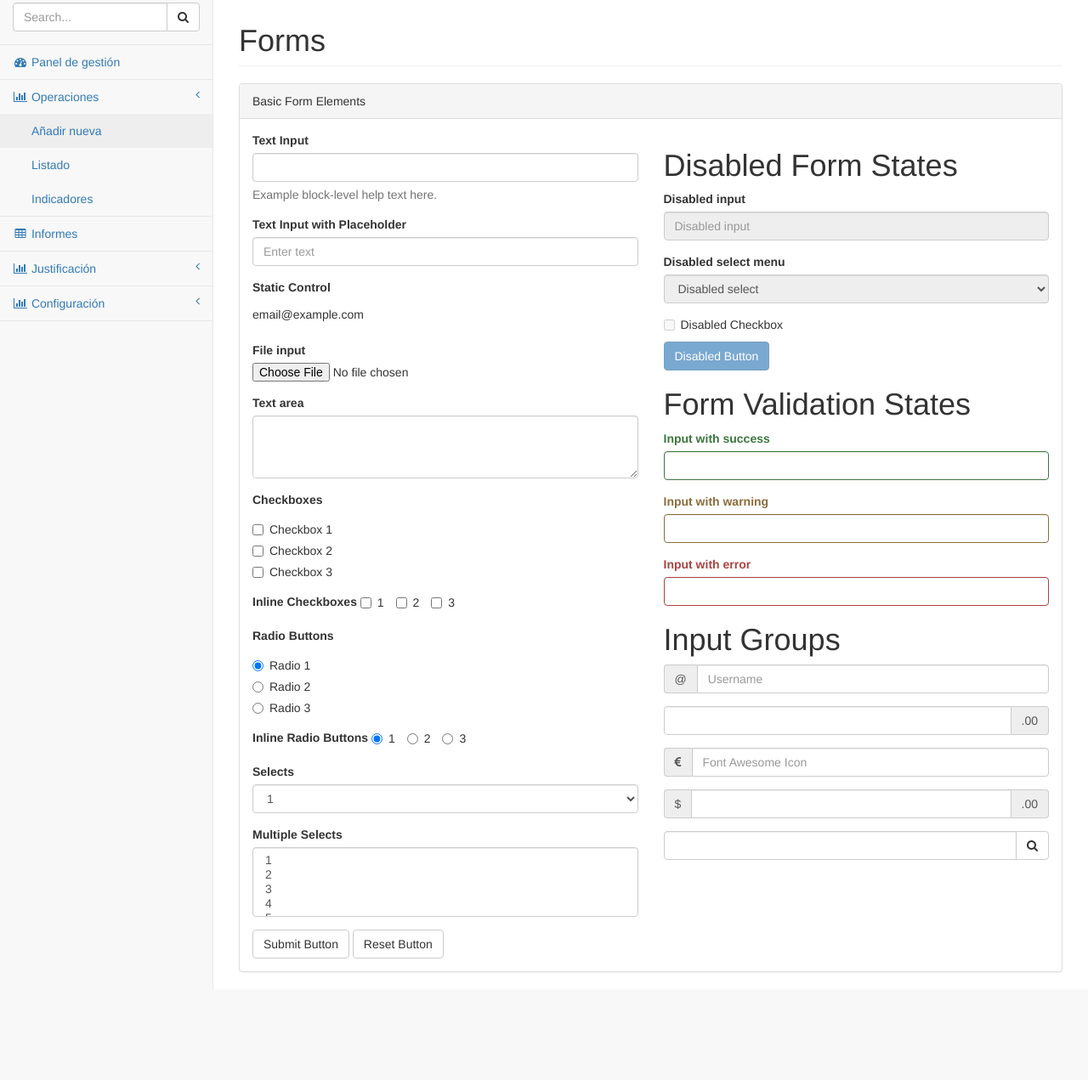
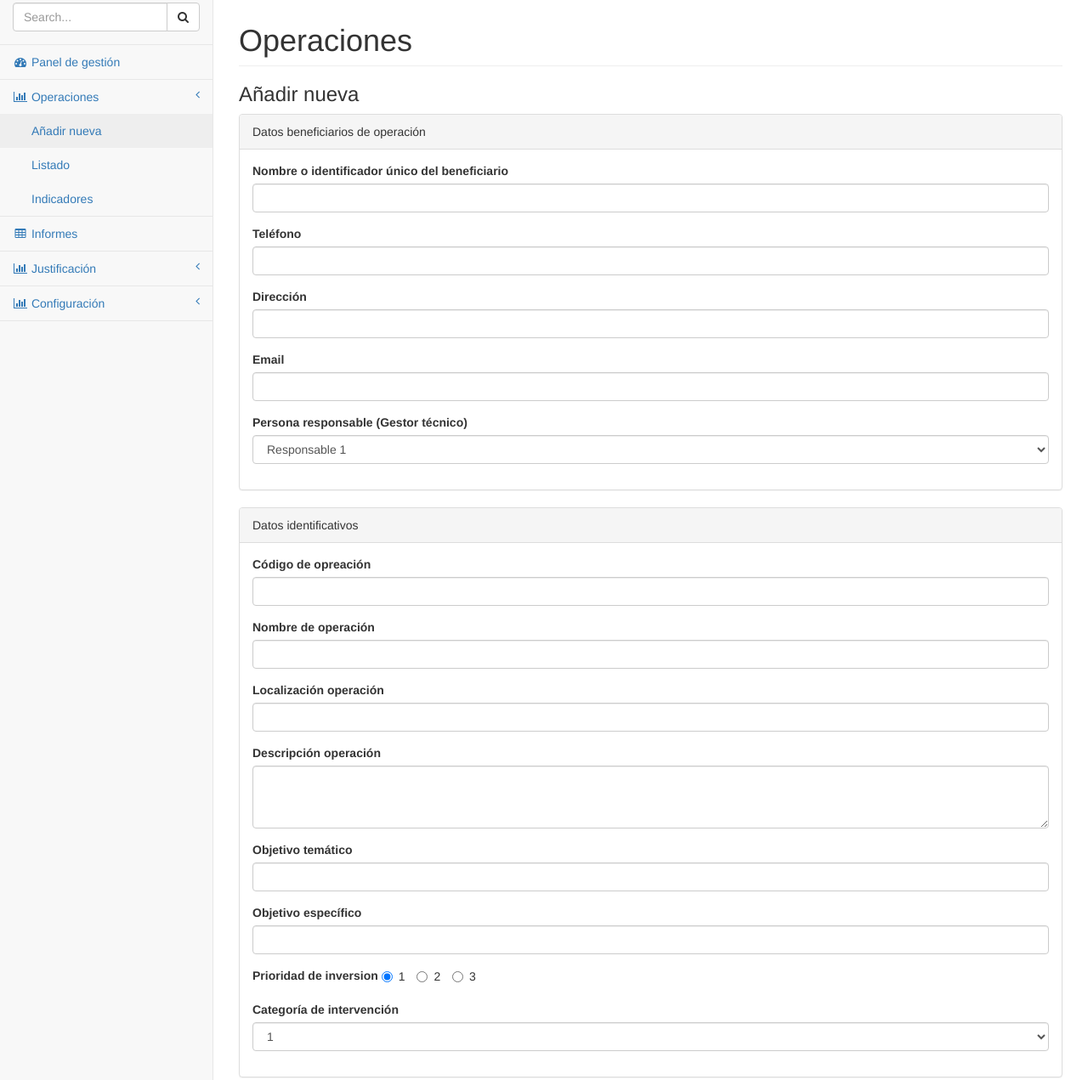
Before and after one commit to U-SPACE-Spain/demo, a plain HTML site: page nueva-operacion.html in a window 1280 px wide. Shown: the part 63-1334 px from the top of the page at 85% size. Before the commit the page ends 1227 px from the top, so only its background shows below. Drawn offline with Linux system fonts and the light colour scheme.

Commit message:
Update form to add new operacion

```diff
--- a/nueva-operacion.html
+++ b/nueva-operacion.html
@@ -207,191 +207,50 @@
         <div id="page-wrapper">
             <div class="row">
                 <div class="col-lg-12">
-                    <h1 class="page-header">Forms</h1>
+                    <h1 class="page-header">Operaciones</h1>
+                    <h3>Añadir nueva</h3>
                 </div>
                 <!-- /.col-lg-12 -->
             </div>
-            <!-- /.row -->
+<!-- /.row -->
             <div class="row">
                 <div class="col-lg-12">
                     <div class="panel panel-default">
                         <div class="panel-heading">
-                            Basic Form Elements
+                            Datos beneficiarios de operación
                         </div>
                         <div class="panel-body">
                             <div class="row">
-                                <div class="col-lg-6">
+                                <div class="col-lg-12">
                                     <form role="form">
                                         <div class="form-group">
-                                            <label>Text Input</label>
+                                            <label>Nombre o identificador único del beneficiario</label>
                                             <input class="form-control">
-                                            <p class="help-block">Example block-level help text here.</p>
                                         </div>
                                         <div class="form-group">
-                                            <label>Text Input with Placeholder</label>
-                                            <input class="form-control" placeholder="Enter text">
+                                            <label>Teléfono</label>
+                                            <input class="form-control">
                                         </div>
                                         <div class="form-group">
-                                            <label>Static Control</label>
-                                            <p class="form-control-static">email@example.com</p>
+                                            <label>Dirección</label>
+                                            <input class="form-control">
                                         </div>
                                         <div class="form-group">
-                                            <label>File input</label>
-                                            <input type="file">
+                                            <label>Email</label>
+                                            <input class="form-control">
                                         </div>
                                         <div class="form-group">
-                                            <label>Text area</label>
-                                            <textarea class="form-control" rows="3"></textarea>
-                                        </div>
-                                        <div class="form-group">
-                                            <label>Checkboxes</label>
-                                            <div class="checkbox">
-                                                <label>
-                                                    <input type="checkbox" value="">Checkbox 1
-                                                </label>
-                                            </div>
-                                            <div class="checkbox">
-                                                <label>
-                                                    <input type="checkbox" value="">Checkbox 2
-                                                </label>
-                                            </div>
-                                            <div class="checkbox">
-                                                <label>
-                                                    <input type="checkbox" value="">Checkbox 3
-                                                </label>
-                                            </div>
-                                        </div>
-                                        <div class="form-group">
-                                            <label>Inline Checkboxes</label>
-                                            <label class="checkbox-inline">
-                                                <input type="checkbox">1
-                                            </label>
-                                            <label class="checkbox-inline">
-                                                <input type="checkbox">2
-                                            </label>
-                                            <label class="checkbox-inline">
-                                                <input type="checkbox">3
-                                            </label>
-                                        </div>
-                                        <div class="form-group">
-                                            <label>Radio Buttons</label>
-                                            <div class="radio">
-                                                <label>
-                                                    <input type="radio" name="optionsRadios" id="optionsRadios1" value="option1" checked>Radio 1
-                                                </label>
-                                            </div>
-                                            <div class="radio">
-                                                <label>
-                                                    <input type="radio" name="optionsRadios" id="optionsRadios2" value="option2">Radio 2
-                                                </label>
-                                            </div>
-                                            <div class="radio">
-                                                <label>
-                                                    <input type="radio" name="optionsRadios" id="optionsRadios3" value="option3">Radio 3
-                                                </label>
-                                            </div>
-                                        </div>
-                                        <div class="form-group">
-                                            <label>Inline Radio Buttons</label>
-                                            <label class="radio-inline">
-                                                <input type="radio" name="optionsRadiosInline" id="optionsRadiosInline1" value="option1" checked>1
-                                            </label>
-                                            <label class="radio-inline">
-                                                <input type="radio" name="optionsRadiosInline" id="optionsRadiosInline2" value="option2">2
-                                            </label>
-                                            <label class="radio-inline">
-                                                <input type="radio" name="optionsRadiosInline" id="optionsRadiosInline3" value="option3">3
-                                            </label>
-                                        </div>
-                                        <div class="form-group">
-                                            <label>Selects</label>
+                                            <label>Persona responsable (Gestor técnico)</label>
                                             <select class="form-control">
-                                                <option>1</option>
-                                                <option>2</option>
-                                                <option>3</option>
-                                                <option>4</option>
-                                                <option>5</option>
+                                                <option>Responsable 1</option>
+                                                <option>Responsable 2</option>
+                                                <option>Responsable 3</option>
+                                                <option>Responsable 4</option>
+                                                <option>Responsable 5</option>
                                             </select>
                                         </div>
-                                        <div class="form-group">
-                                            <label>Multiple Selects</label>
-                                            <select multiple class="form-control">
-                                                <option>1</option>
-                                                <option>2</option>
-                                                <option>3</option>
-                                                <option>4</option>
-                                                <option>5</option>
-                                            </select>
-                                        </div>
-                                        <button type="submit" class="btn btn-default">Submit Button</button>
-                                        <button type="reset" class="btn btn-default">Reset Button</button>
-                                    </form>
-                                </div>
-                                <!-- /.col-lg-6 (nested) -->
-                                <div class="col-lg-6">
-                                    <h1>Disabled Form States</h1>
-                                    <form role="form">
-                                        <fieldset disabled>
-                                            <div class="form-group">
-                                                <label for="disabledSelect">Disabled input</label>
-                                                <input class="form-control" id="disabledInput" type="text" placeholder="Disabled input" disabled>
-                                            </div>
-                                            <div class="form-group">
-                                                <label for="disabledSelect">Disabled select menu</label>
-                                                <select id="disabledSelect" class="form-control">
-                                                    <option>Disabled select</option>
-                                                </select>
-                                            </div>
-                                            <div class="checkbox">
-                                                <label>
-                                                    <input type="checkbox">Disabled Checkbox
-                                                </label>
-                                            </div>
-                                            <button type="submit" class="btn btn-primary">Disabled Button</button>
-                                        </fieldset>
-                                    </form>
-                                    <h1>Form Validation States</h1>
-                                    <form role="form">
-                                        <div class="form-group has-success">
-                                            <label class="control-label" for="inputSuccess">Input with success</label>
-                                            <input type="text" class="form-control" id="inputSuccess">
-                                        </div>
-                                        <div class="form-group has-warning">
-                                            <label class="control-label" for="inputWarning">Input with warning</label>
-                                            <input type="text" class="form-control" id="inputWarning">
-                                        </div>
-                                        <div class="form-group has-error">
-                                            <label class="control-label" for="inputError">Input with error</label>
-                                            <input type="text" class="form-control" id="inputError">
-                                        </div>
-                                    </form>
-                                    <h1>Input Groups</h1>
-                                    <form role="form">
-                                        <div class="form-group input-group">
-                                            <span class="input-group-addon">@</span>
-                                            <input type="text" class="form-control" placeholder="Username">
-                                        </div>
-                                        <div class="form-group input-group">
-                                            <input type="text" class="form-control">
-                                            <span class="input-group-addon">.00</span>
-                                        </div>
-                                        <div class="form-group input-group">
-                                            <span class="input-group-addon"><i class="fa fa-eur"></i>
-                                            </span>
-                                            <input type="text" class="form-control" placeholder="Font Awesome Icon">
-                                        </div>
-                                        <div class="form-group input-group">
-                                            <span class="input-group-addon">$</span>
-                                            <input type="text" class="form-control">
-                                            <span class="input-group-addon">.00</span>
-                                        </div>
-                                        <div class="form-group input-group">
-                                            <input type="text" class="form-control">
-                                            <span class="input-group-btn">
-                                                <button class="btn btn-default" type="button"><i class="fa fa-search"></i>
-                                                </button>
-                                            </span>
-                                        </div>
+<!--                                         <button type="submit" class="btn btn-default">Submit Button</button>
+                                        <button type="reset" class="btn btn-default">Reset Button</button> -->
                                     </form>
                                 </div>
                                 <!-- /.col-lg-6 (nested) -->
@@ -404,9 +263,184 @@
                 </div>
                 <!-- /.col-lg-12 -->
             </div>
+          <div class="row">
+                <div class="col-lg-12">
+                    <div class="panel panel-default">
+                        <div class="panel-heading">
+                            Datos identificativos
+                        </div>
+                        <div class="panel-body">
+                            <div class="row">
+                                <div class="col-lg-12">
+                                    <form role="form">
+                                        <div class="form-group">
+                                            <label>Código de opreación</label>
+                                            <input class="form-control">
+                                        </div>
+                                        <div class="form-group">
+                                            <label>Nombre de operación</label>
+                                            <input class="form-control">
+                                        </div>
+                                        <div class="form-group">
+                                            <label>Localización operación</label>
+                                            <input class="form-control">
+                                        </div>
+                                        <div class="form-group">
+                                            <label>Descripción operación</label>
+                                            <textarea class="form-control" rows="3"></textarea>
+                                        </div>
+                                        <div class="form-group">
+                                            <label>Objetivo temático</label>
+                                            <input class="form-control">
+                                        </div>
+                                        <div class="form-group">
+                                            <label>Objetivo específico</label>
+                                            <input class="form-control">
+                                        </div>
+                                        <div class="form-group">
+                                            <label>Prioridad de inversion</label>
+                                            <label class="radio-inline">
+                                                <input type="radio" name="optionsRadiosInline" id="optionsRadiosInline1" value="option1" checked>1
+                                            </label>
+                                            <label class="radio-inline">
+                                                <input type="radio" name="optionsRadiosInline" id="optionsRadiosInline2" value="option2">2
+                                            </label>
+                                            <label class="radio-inline">
+                                                <input type="radio" name="optionsRadiosInline" id="optionsRadiosInline3" value="option3">3
+                                            </label>
+                                        </div>
+                                        <div class="form-group">
+                                            <label>Categoría de intervención</label>
+                                            <select class="form-control">
+                                                <option>1</option>
+                                                <option>2</option>
+                                                <option>3</option>
+                                                <option>4</option>
+                                                <option>5</option>
+                                            </select>
+                                        </div>
+<!--                                         <button type="submit" class="btn btn-default">Submit Button</button>
+                                        <button type="reset" class="btn btn-default">Reset Button</button> -->
+                                    </form>
+                                </div>
+                                <!-- /.col-lg-6 (nested) -->
+                            </div>
+                            <!-- /.row (nested) -->
+                        </div>
+                        <!-- /.panel-body -->
+                    </div>
+                    <!-- /.panel -->
+                </div>
+                <!-- /.col-lg-12 -->
+            </div>
+          <div class="row">
+                <div class="col-lg-12">
+                    <div class="panel panel-default">
+                        <div class="panel-heading">
+                            Datos administrativos
+                        </div>
+                        <div class="panel-body">
+                            <div class="row">
+                                <div class="col-lg-12">
+                                    <form role="form">
+                                        <div class="form-group">
+                                            <label>Expresión interés</label>
+                                            <input type="file">
+                                        </div>
+                                        <div class="form-group">
+                                            <label>Fecha presentación de solicitud EoI</label>
+                                            <input class="form-control">
+                                        </div>
+                                        <div class="form-group">
+                                            <label>Fecha inicio operacion prevista DECA</label>
+                                            <input class="form-control">
+                                        </div>
+                                        <div class="form-group">
+                                            <label>Fecha finalización prevista</label>
+                                            <input class="form-control">
+                                        </div>
+                                        <div class="form-group">
+                                            <label>Fecha real finalización</label>
+                                            <input class="form-control">
+                                        </div>
+                                        <div class="form-group">
+                                            <label>Fecha entrega DECA</label>
+                                            <input class="form-control">
+                                        </div>
+<!--                                         <button type="submit" class="btn btn-default">Submit Button</button>
+                                        <button type="reset" class="btn btn-default">Reset Button</button> -->
+                                    </form>
+                                </div>
+                                <!-- /.col-lg-6 (nested) -->
+                            </div>
+                            <!-- /.row (nested) -->
+                        </div>
+                        <!-- /.panel-body -->
+                    </div>
+                    <!-- /.panel -->
+                </div>
+                <!-- /.col-lg-12 -->
+            </div>
+          <div class="row">
+                <div class="col-lg-12">
+                    <div class="panel panel-default">
+                        <div class="panel-heading">
+                            Datos financieros
+                        </div>
+                        <div class="panel-body">
+                            <div class="row">
+                                <div class="col-lg-12">
+                                    <form role="form">
+                                        <div class="form-group">
+                                            <label>Coste total</label>
+                                            <input class="form-control">
+                                        </div>
+                                        <div class="form-group">
+                                            <label>Coste total subvencionable</label>
+                                            <input class="form-control">
+                                        </div>
+                                        <div class="form-group">
+                                            <label>Aportación municipal (20%)</label>
+                                            <input class="form-control">
+                                        </div>
+                                        <div class="form-group">
+                                            <label>Importe total de ayuda que recibe DECA (80%)</label>
+                                            <input class="form-control">
+                                        </div>
+                                        <div class="form-group">
+                                            <label>Fecha solicitud de pago beneficiario</label>
+                                            <input class="form-control">
+                                        </div>
+                                        <div class="form-group">
+                                            <label>Importe de los gastos subvencionables en la solicitud de pago</label>
+                                            <input class="form-control">
+                                        </div>
+                                        <div class="form-group">
+                                            <label>Presupuesto total ejecutado</label>
+                                            <input class="form-control">
+                                        </div>
+<!--                                         <button type="submit" class="btn btn-default">Submit Button</button>
+                                        <button type="reset" class="btn btn-default">Reset Button</button> -->
+                                    </form>
+                                </div>
+                                <!-- /.col-lg-6 (nested) -->
+                            </div>
+                            <!-- /.row (nested) -->
+                        </div>
+                        <!-- /.panel-body -->
+                    </div>
+                    <!-- /.panel -->
+            <div class="row">
+                <div class="col-md-12 text-center">
+                    <button type="submit" class="btn btn-primary">Enviar</button>
+                    </div>
+            </div>
+                </div>
+                <!-- /.col-lg-12 -->
+            </div>
+            <!-- /.row
             <!-- /.row -->
-        </div>
-        <!-- /#page-wrapper -->
+            <!-- /#page-wrapper -->
 
     </div>
     <!-- /#wrapper -->
```
